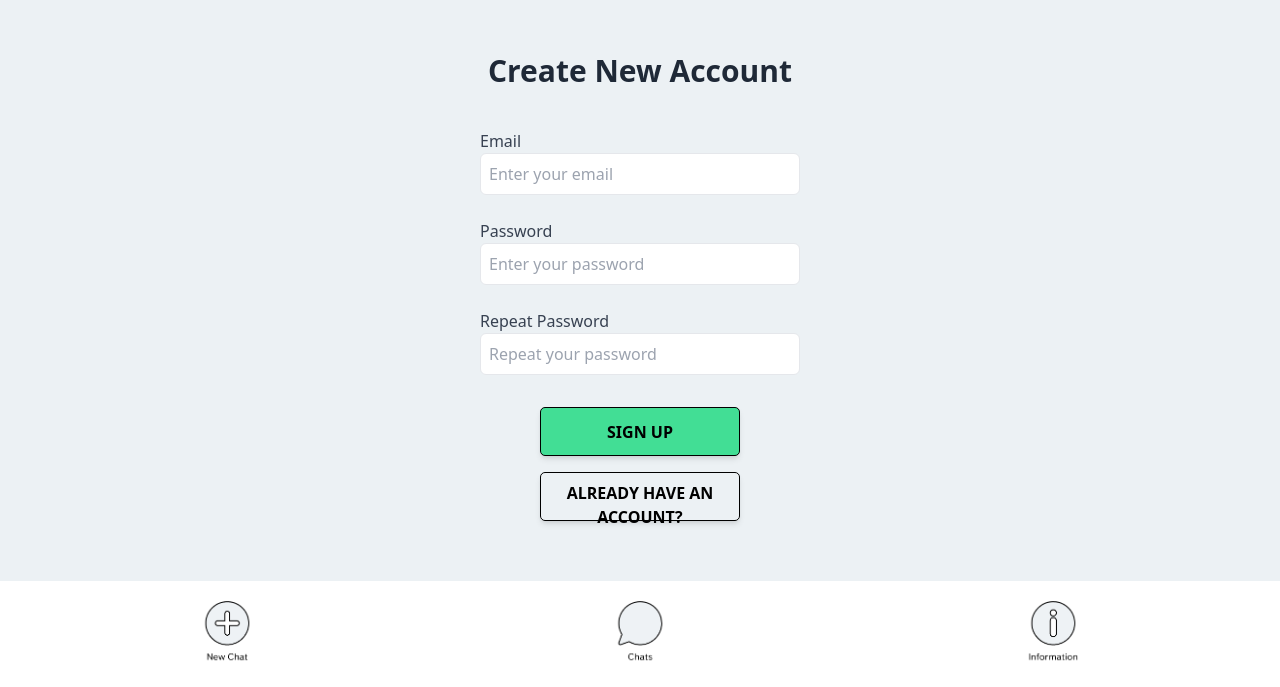
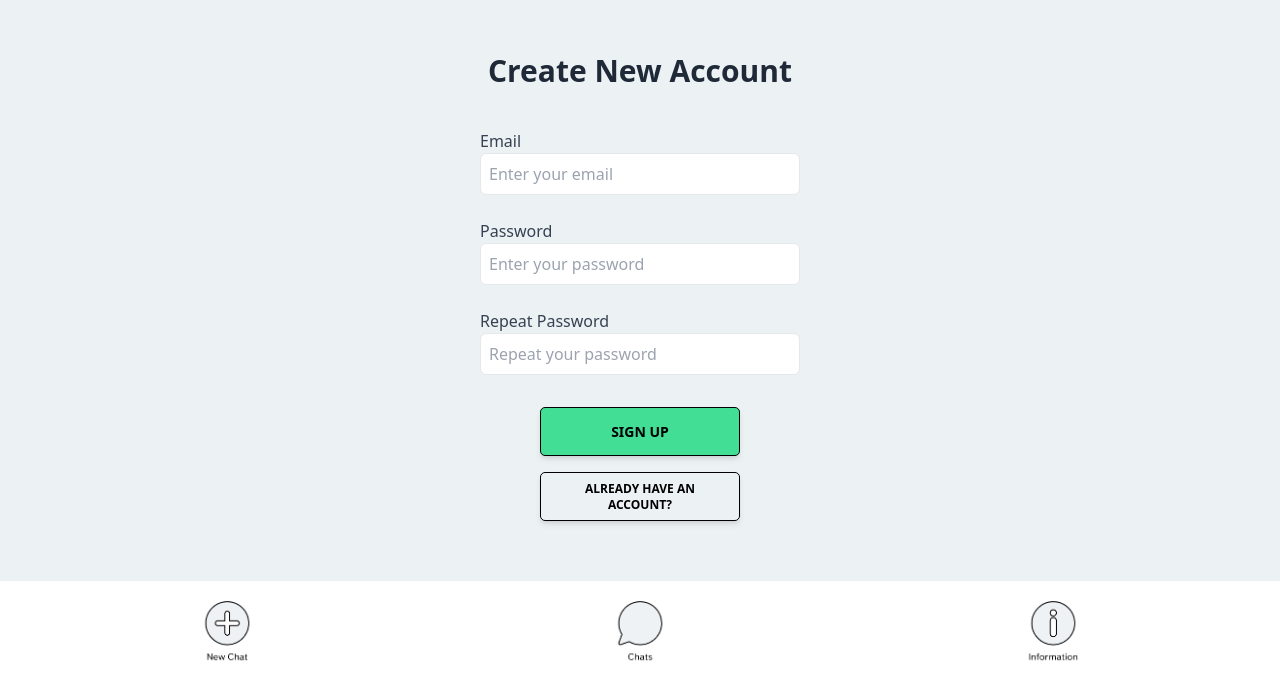
Before and after one commit to MichelMeyer19/whisperweb, a React (Vite) app: page /signin/signUp in a window 1280 px wide. Shown: the part 113-800 px from the top of the page. Built offline with nearby package versions, Linux system fonts and the light colour scheme.

Commit message:
Styling for buttons
-Last stuff for styling is still needed but now the design looks finished in some way

```diff
--- a/src/components/atoms/GenericButton.jsx
+++ b/src/components/atoms/GenericButton.jsx
@@ -9,7 +9,7 @@ const GenericButton = ({ text, additionalStyles, onClick, type = 'button' }) =>
     focus:outline-none focus:ring-2 focus:ring-opacity-75
     uppercase
     font-family: 'Littera Text', sans-serif; // Make sure this font is loaded in your project
-    font-size: 10px;
+    font-size: 12px; // Set the font size to 12px
     font-style: normal;
     font-weight: 300;
     line-height: normal;
--- a/src/components/pages/OurValues.jsx
+++ b/src/components/pages/OurValues.jsx
@@ -36,7 +36,7 @@ export const OurValues = () => {
         <GenericButton
           text={currentPage === contentPages.length - 1 ? "Finish" : "Next"}
           onClick={nextPage}
-          additionalStyles="text-black bg-green hover:bg-green-dark"
+          additionalStyles="text-black bg-green hover:bg-green-dark text-sm"
         />
       </div>
     </div>
--- a/src/components/pages/SignIn.jsx
+++ b/src/components/pages/SignIn.jsx
@@ -49,7 +49,7 @@ export const SignIn = () => {
         <div className="flex justify-center"> {/* Wrapper to center the button */}
           <GenericButton
             text="Log In"
-            additionalStyles="text-black bg-green hover:bg-green-dark"
+            additionalStyles="text-black bg-green hover:bg-green-dark text-sm"
             onClick={() => {}} // Since it's a submit button, onClick isn't needed here
             type="submit"
           />
@@ -57,7 +57,7 @@ export const SignIn = () => {
         <div className="flex justify-center mt-4"> {/* Another wrapper for the sign-up navigation */}
           <GenericButton
             text="Don't have an account?"
-            additionalStyles="text-black hover:bg-gray-100"
+            additionalStyles="text-black hover:bg-gray-100 text-xs"
             onClick={navigateToSignUp}
             type="button"
           />
--- a/src/components/pages/SignUp.jsx
+++ b/src/components/pages/SignUp.jsx
@@ -64,14 +64,14 @@ export const SignUp = () => {
         <div className="flex justify-center mb-4">
           <GenericButton
             text="Sign Up"
-            additionalStyles="text-black bg-green hover:bg-green-dark"
+            additionalStyles="text-black bg-green hover:bg-green-dark text-sm"
             type="submit"
           />
         </div>
         <div className="flex justify-center">
           <GenericButton
             text="Already have an account?"
-            additionalStyles="text-black hover:bg-gray-100"
+            additionalStyles="text-black hover:bg-gray-100 text-xs"
             onClick={navigateToSignIn}
             type="button"
           />
--- a/src/components/pages/Welcome.jsx
+++ b/src/components/pages/Welcome.jsx
@@ -34,12 +34,12 @@ export const Welcome = () => {
       <div className="flex flex-col items-center justify-end w-full pb-8">
         <GenericButton
           text="Our Values"
-          additionalStyles="mb-4 text-black bg-white hover:bg-gray-200"
+          additionalStyles="mb-4 text-black bg-white hover:bg-gray-200 text-sm"
           onClick={goToOurValues}
         />
         <GenericButton
           text="Continue"
-          additionalStyles="text-black bg-green hover:bg-green-dark"
+          additionalStyles="text-black bg-green hover:bg-green-dark text-sm"
           onClick={continueWithProcess}
         />
       </div>
```
